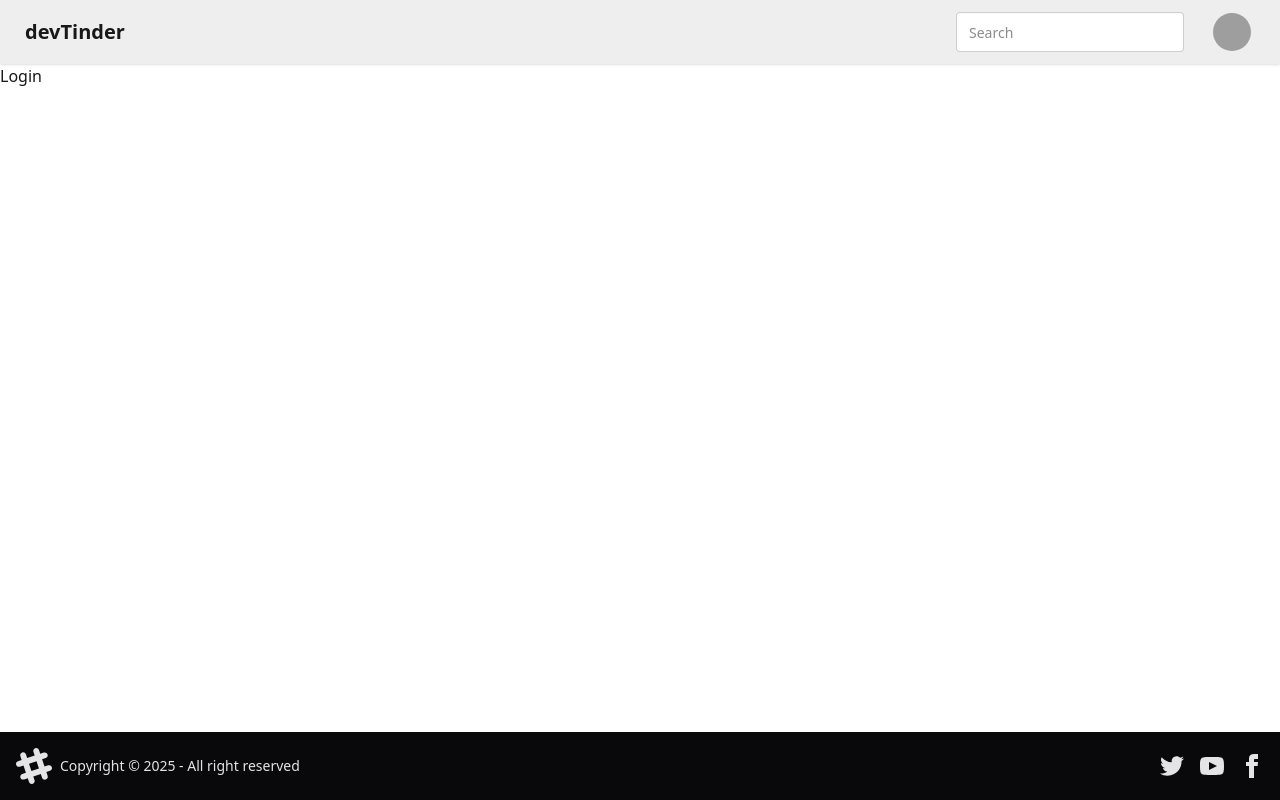
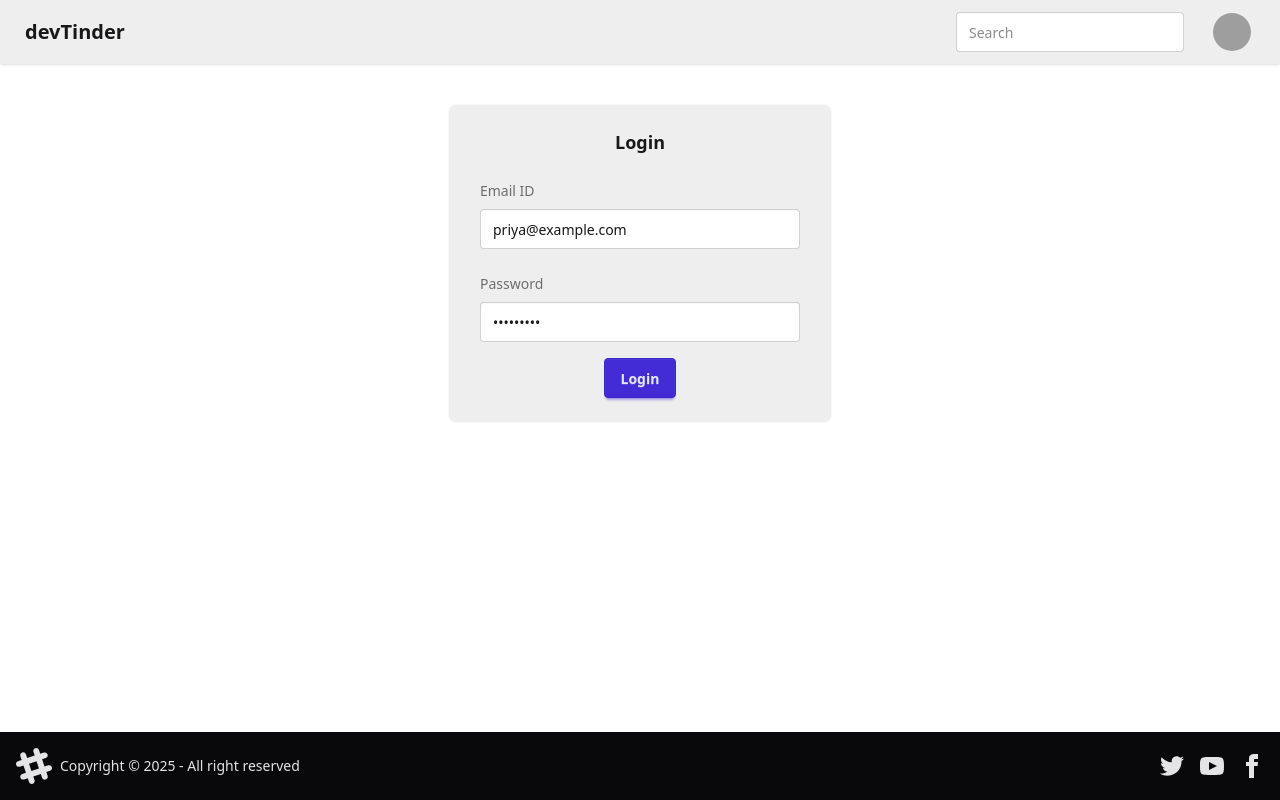
Before and after one commit to Divya124-di/devTinder-UI, a React (Vite) app: page /login in a window 1280 px wide. Built offline with nearby package versions, Linux system fonts and the light colour scheme; grey boxes are pictures that could not be loaded.

Commit message:
fetch Login api + axios + cors

```diff
--- a/package.json
+++ b/package.json
@@ -11,6 +11,7 @@
   },
   "dependencies": {
     "@tailwindcss/vite": "^4.1.3",
+    "axios": "^1.8.4",
     "react": "^19.0.0",
     "react-dom": "^19.0.0",
     "react-router-dom": "^7.5.0",
--- a/src/App.jsx
+++ b/src/App.jsx
@@ -1,8 +1,8 @@
 
 import './App.css'
 import Body from './Body';
-import Navbar from './Navbar';
 import { BrowserRouter,Routes,Route } from 'react-router-dom';
+import Login from './Login';
 
 function App() {
 
@@ -11,7 +11,7 @@ function App() {
     <BrowserRouter basename="/">
     <Routes>
       <Route path="/" element={<Body/>}>
-          <Route path="/login" element={<h1>Login</h1>} />
+          <Route path="/login" element={<Login/>} />
       </Route>
     </Routes>
     </BrowserRouter>
--- a/src/Login.jsx
+++ b/src/Login.jsx
@@ -1,9 +1,58 @@
-import React from 'react'
+import React, { useState } from 'react'
+import axios from 'axios';
 
 const Login = () => {
+  const[emailId, setEmailId] = useState("priya@example.com");
+   const [password, setPassword] = useState("Priya123@");
+
+   const handleLogin = async ()=>{
+    try{
+   await axios.post('http://localhost:7777/login', {
+     emailId,
+    password
+    },{withCredentials: true});
+    }catch(err){
+      console.error(err);
+    }
+   }
+
   return (
-    <div>Login</div>
-  )
+    <div className="flex justify-center my-10">
+      <div className="card card-border bg-base-300 w-96">
+        <div className="card-body">
+          <h2 className="card-title justify-center">Login</h2>
+          <div className="flex flex-col items-center">
+            <label className="form-control  w-full max-w-xs my-2">
+              <div className="label my-2">
+                <span className="label-text"> Email ID</span>
+              </div>
+              <input
+                type="text"
+                value={emailId}
+                className="input input-bordered w-full max-w-xs"
+                onChange={(e) => setEmailId(e.target.value)}
+              />
+            </label>
+
+            <label className="form-control w-full max-w-xs my-2">
+              <div className="label my-2">
+                <span className="label-text"> Password</span>
+              </div>
+              <input
+                type="password"
+                value={password}
+                className="input input-bordered w-full max-w-xs"
+                onChange={(e) => setPassword(e.target.value)}
+              />
+            </label>
+          </div>
+          <div className="card-actions justify-center">
+            <button  onClick={handleLogin} className="btn btn-primary">Login</button>
+          </div>
+        </div>
+      </div>
+    </div>
+  );
 }
 
 export default Login
```
Also changed, not shown: 2 other files (tests, documents, lock files or other folders).
